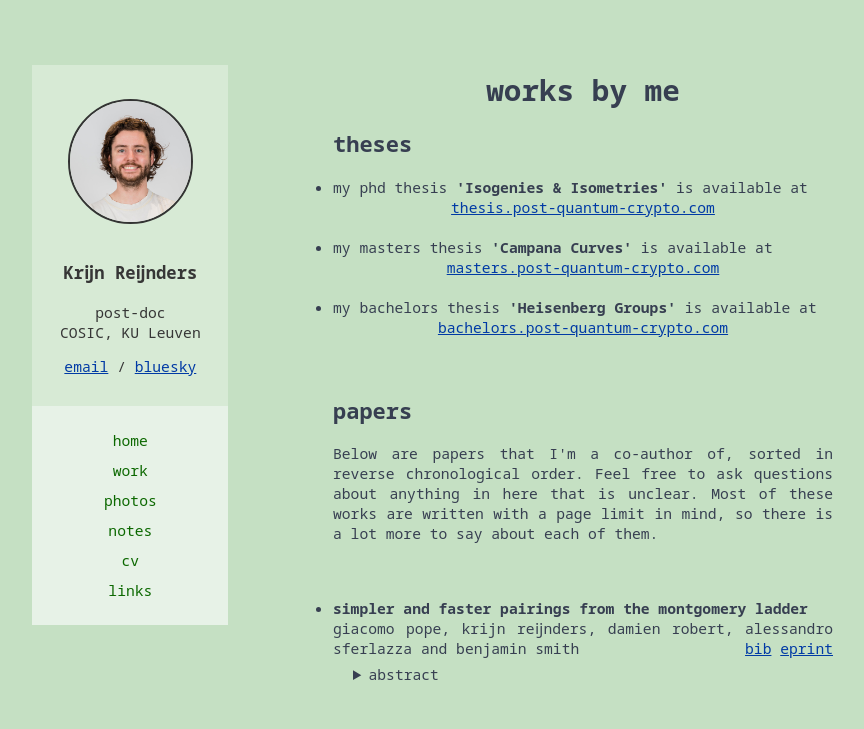
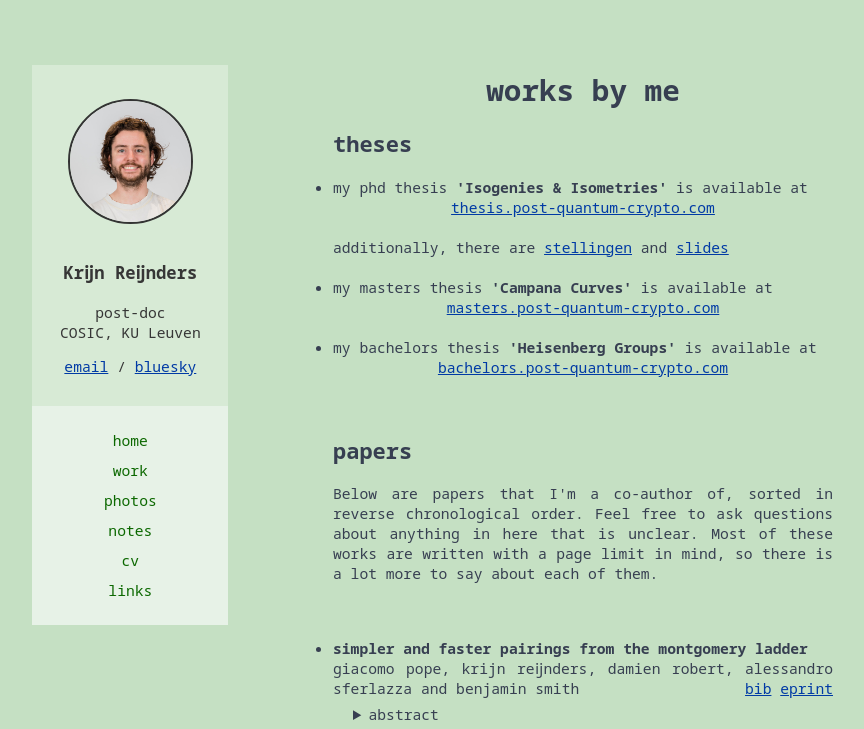
Before and after one commit to Krijn-math/krijnreijnders, a plain HTML site: page work.html in a window 1280 px wide. Shown: the top 729 px of the page, without its empty margins (57-921 px from the left). Drawn offline with Linux system fonts and the light colour scheme.

Commit message:
stellingen

```diff
--- a/work.html
+++ b/work.html
@@ -27,6 +27,8 @@
           my phd thesis <b>'Isogenies & Isometries'</b> is available at
           <center><a href="http://thesis.post-quantum-crypto.com" target="_blank">thesis.post-quantum-crypto.com</a>
           </center><br>
+          additionally, there are <a href="/pdf/stellingen.pdf" target="_blank">stellingen</a> and <a href="/pdf/thesisslides.pdf" target="_blank">slides</a>
+          <br><br>
         </li>
         <li>
           my masters thesis <b>'Campana Curves'</b> is available at
```
Also changed, not shown: 4 other files.
